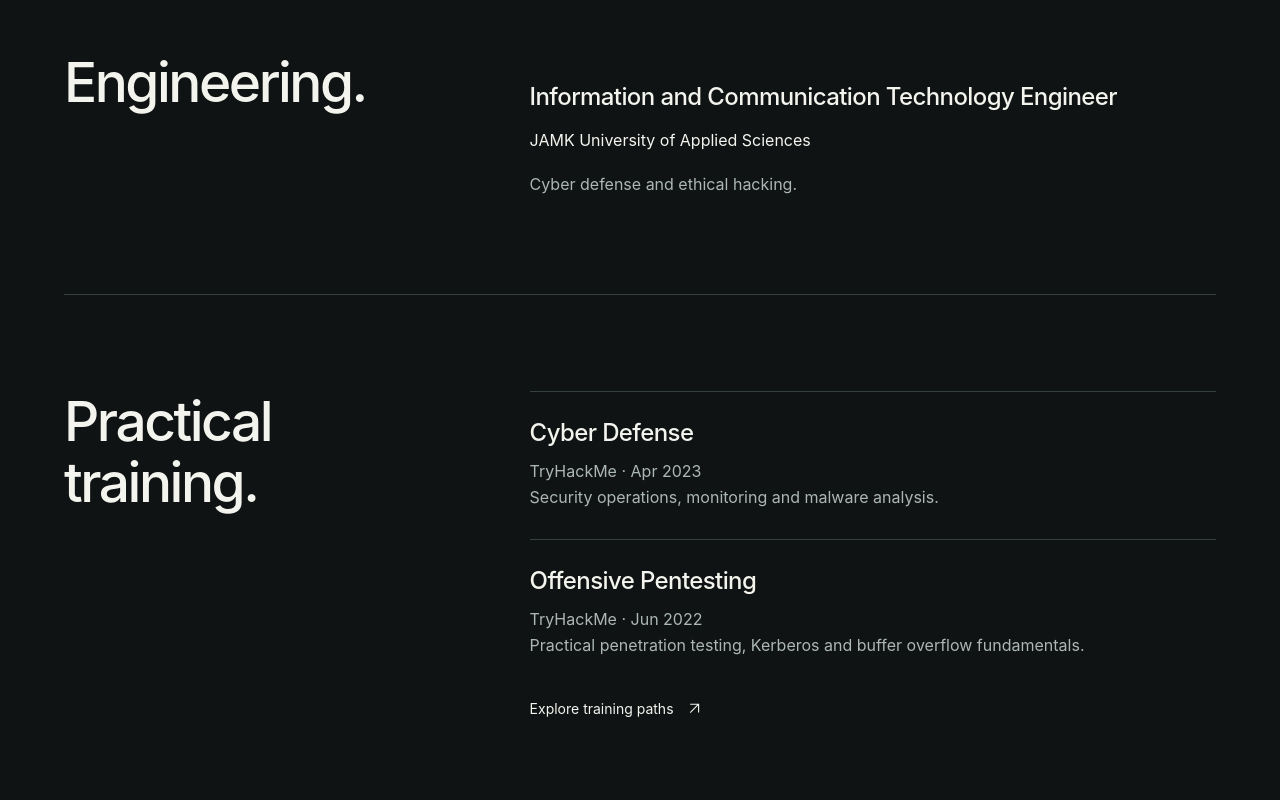
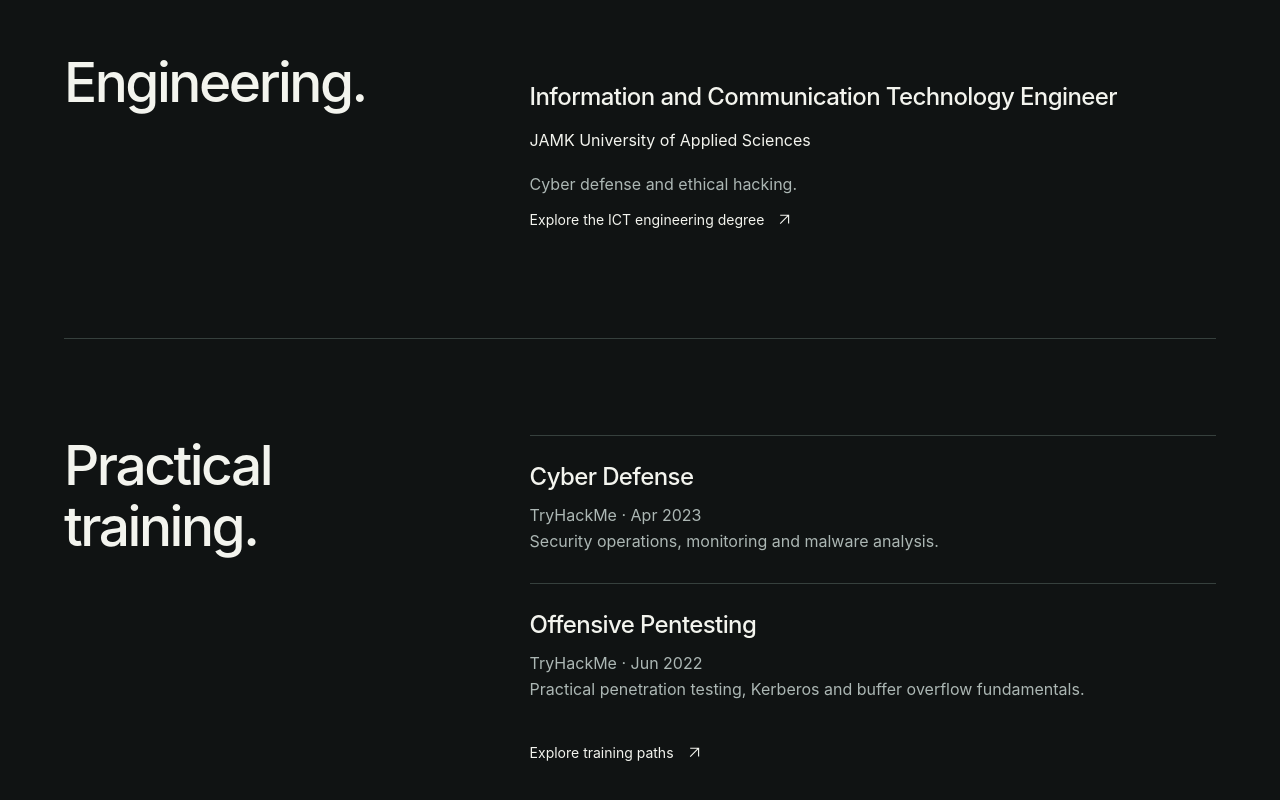
Before and after one commit to seckernel17/seckernel17.github.io, a plain HTML site: page certificates.html in a window 1280 px wide. Shown: the part 1875-2675 px from the top of the page. Drawn offline with Linux system fonts and the light colour scheme.

Commit message:
Refine scroll motion and personal profile content

```diff
--- a/assets/site.js
+++ b/assets/site.js
@@ -111,11 +111,12 @@
   const reducedMotion = window.matchMedia('(prefers-reduced-motion: reduce)');
   if ('IntersectionObserver' in window && typeof Element.prototype.animate === 'function') {
     const selector = [
-      '.section-heading', '.split > .prose', '.split > h2',
-      '.split > div > h2', '.work-card', '.qualification-card',
-      '.credential', '.timeline > li', '.personal-photo', '.personal-humour',
-      '.email-card', '.article-content > h2', '.article-figure', '.code-block'
+      'main h2', 'main h3', 'main p', 'main .actions',
+      '.work-card', '.qualification-card', '.credential', '.timeline > li',
+      '.personal-photo', '.personal-humour', '.email-card',
+      '.article-figure', '.code-block'
     ].join(', ');
+    // Reveal paragraphs separately, but keep cards and their contents together.
     const targets = [...document.querySelectorAll(selector)].filter(
       element => !element.parentElement?.closest(selector)
     );
@@ -131,18 +132,26 @@
       stopMotion();
       if (reducedMotion.matches) return;
       observer = new IntersectionObserver(entries => {
-        for (const entry of entries) {
-          if (!entry.isIntersecting) continue;
+        const arriving = entries
+          .filter(entry => entry.isIntersecting && !seen.has(entry.target))
+          .sort((a, b) => a.boundingClientRect.top - b.boundingClientRect.top);
+        let sequence = 0;
+        for (const entry of arriving) {
           const element = entry.target;
           observer.unobserve(element);
-          if (seen.has(element)) continue;
           seen.add(element);
           // Deep links, restored scroll positions and focused controls stay still.
           if (reducedMotion.matches || document.hidden || entry.boundingClientRect.top < 96 || element.contains(document.activeElement)) continue;
           const animation = element.animate([
-            { opacity: 0.4, transform: 'translate3d(0, 14px, 0)' },
+            { opacity: 0, transform: 'translate3d(0, 20px, 0)' },
             { opacity: 1, transform: 'translate3d(0, 0, 0)' }
-          ], { duration: 480, easing: 'cubic-bezier(0.22, 1, 0.36, 1)' });
+          ], {
+            duration: 680,
+            delay: 70 + Math.min(sequence++, 2) * 70,
+            easing: 'cubic-bezier(0.22, 1, 0.36, 1)',
+            // Apply the first frame during the short stagger, then release all styles.
+            fill: 'backwards'
+          });
           active.set(element, animation);
           animation.onfinish = animation.oncancel = () => active.delete(element);
         }
--- a/certificates.html
+++ b/certificates.html
@@ -204,6 +204,7 @@
             <h3>Information and Communication Technology Engineer</h3>
             <p>JAMK University of Applied Sciences</p>
             <p class="muted">Cyber defense and ethical hacking.</p>
+            <a class="text-link" href="https://www.jamk.fi/en/apply-to-Jamk/bachelors-degree/become-an-ict-engineer-ready-for-rapidly-digitalising-world" target="_blank" rel="noopener noreferrer">Explore the ICT engineering degree <svg viewBox="0 0 24 24" aria-hidden="true"><path d="M6 18L18 6M6 6h12v12"/></svg><span class="sr-only"> (opens in a new tab)</span></a>
           </div>
         </div>
       </section>
```
Also changed, not shown: about.html (+1 -1 lines), home.html (+1 -1 lines), index.html (+1 -1 lines).
